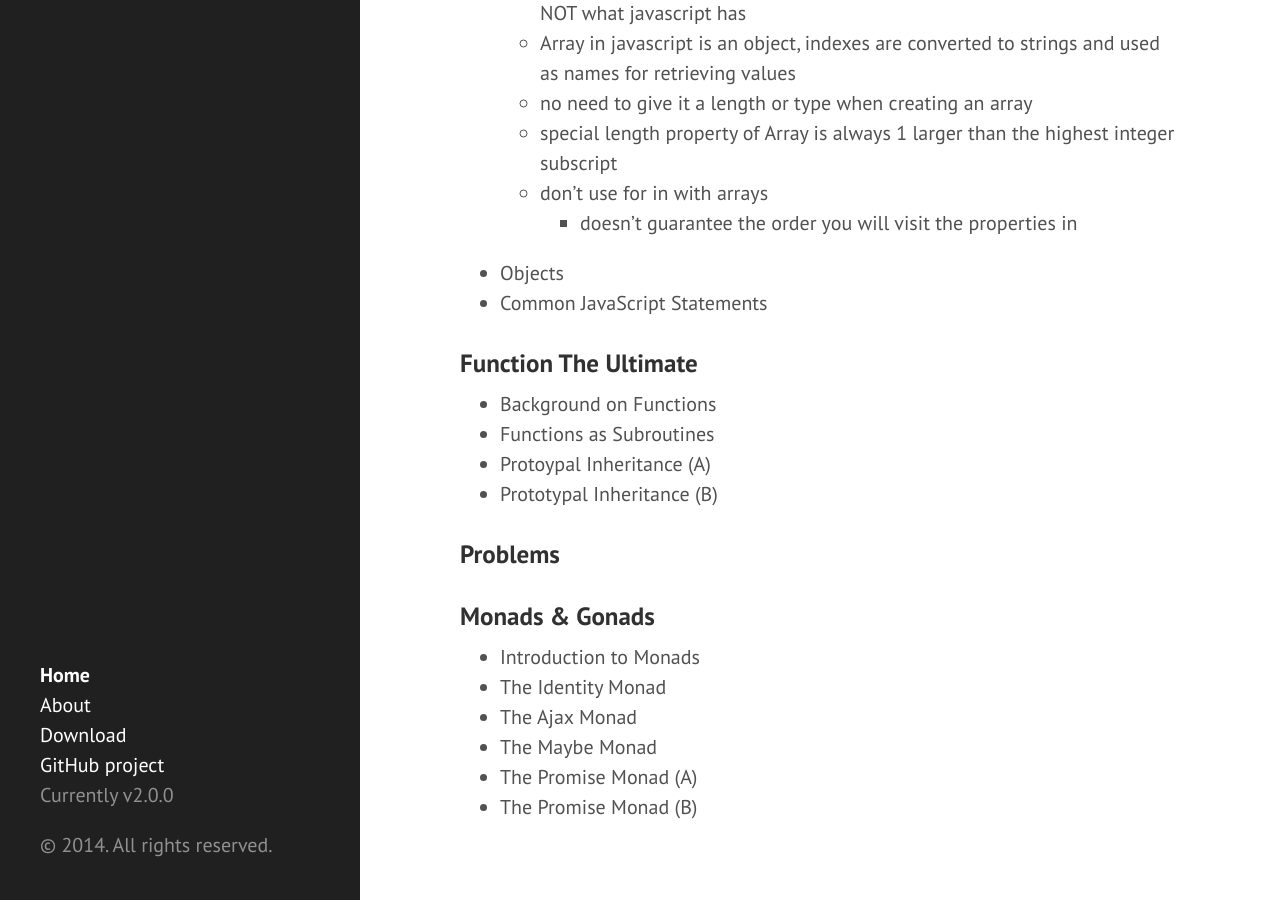
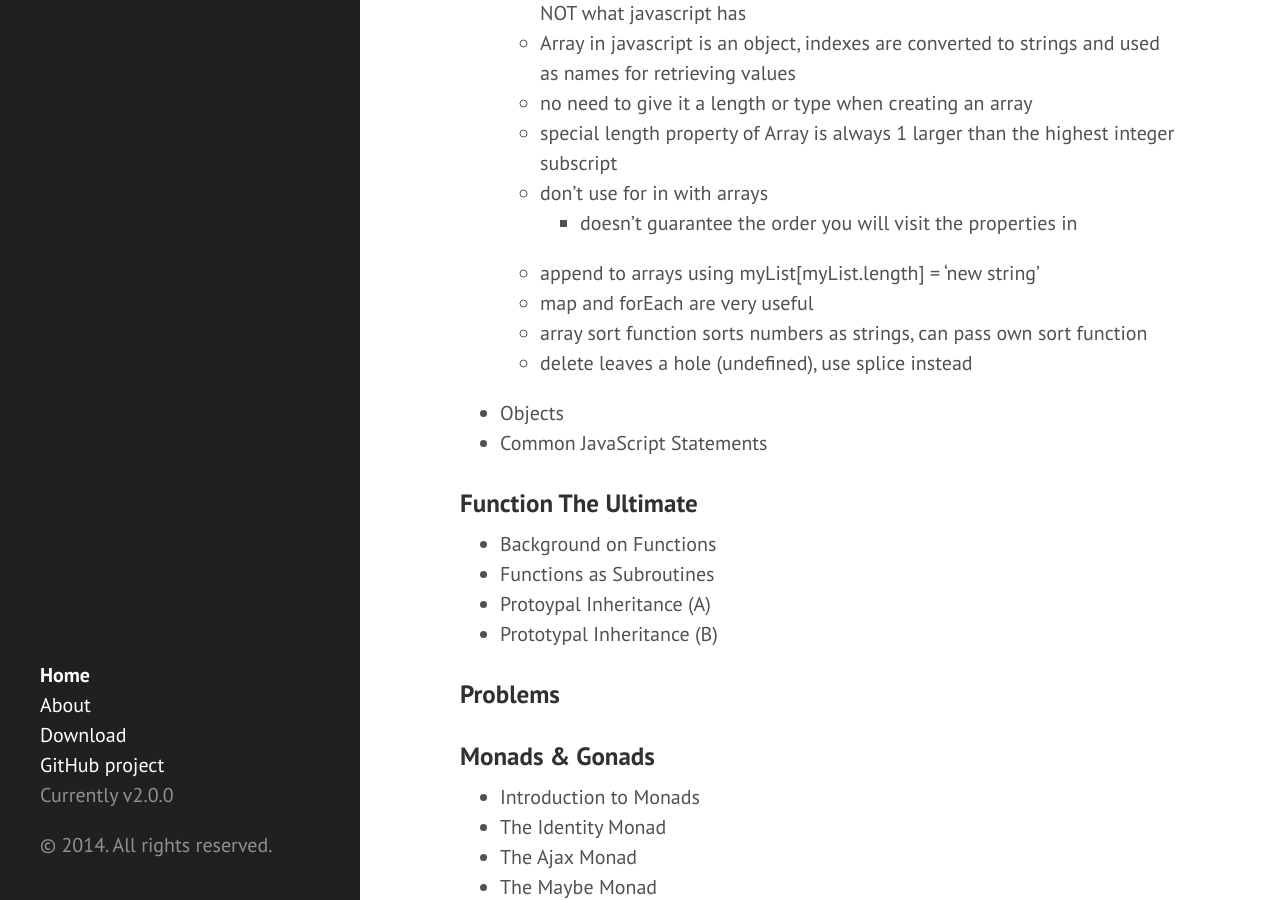
Before and after one commit to eneiand/eneiand.github.io, a Jekyll site: the page built from index.html, in a window 1280 px wide and 900 px high, scrolled down 5517 px. Built offline with Jekyll 4.4.1, drawn with Linux system fonts in a browser that asks for light colours; Markdown is read by kramdown in place of the engine named in the settings; the list of posts is cut into pages by our own code.

Commit message:
Update 2014-09-17-javascript-good-parts.md

```diff
--- a/_posts/2014-09-17-javascript-good-parts.md
+++ b/_posts/2014-09-17-javascript-good-parts.md
@@ -136,6 +136,10 @@
   * special length property of Array is always 1 larger than the highest integer subscript
   * don't use for in with arrays
     *  doesn't guarantee the order you will visit the properties in
+  * append to arrays using myList[myList.length] = 'new string'
+  * map and forEach are very useful
+  * array sort function sorts numbers as strings, can pass own sort function
+  * delete leaves a hole (undefined), use splice instead
 * Objects
 * Common JavaScript Statements
 
```
